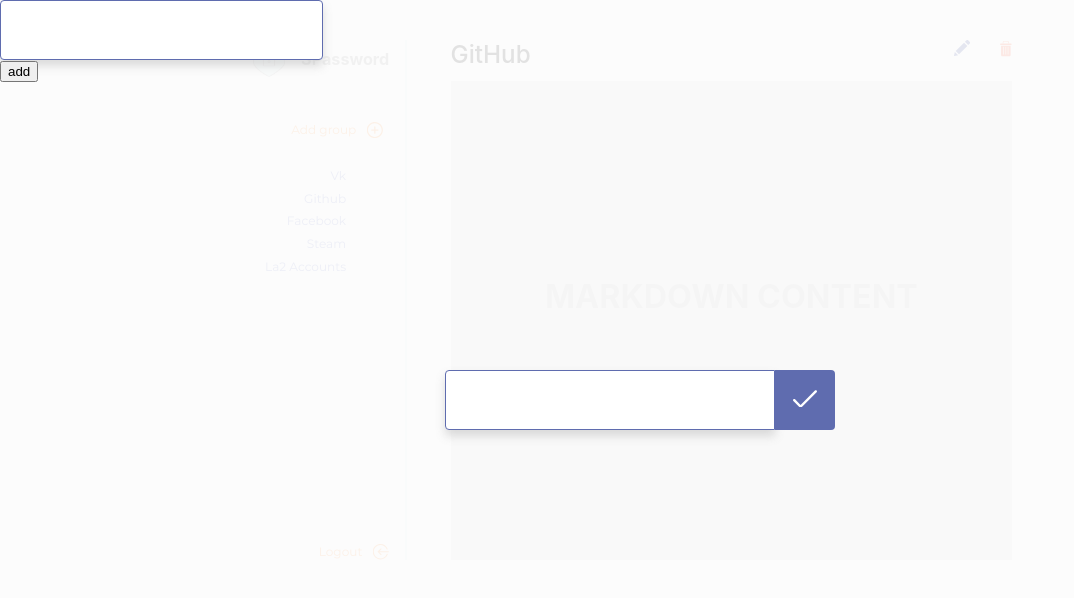
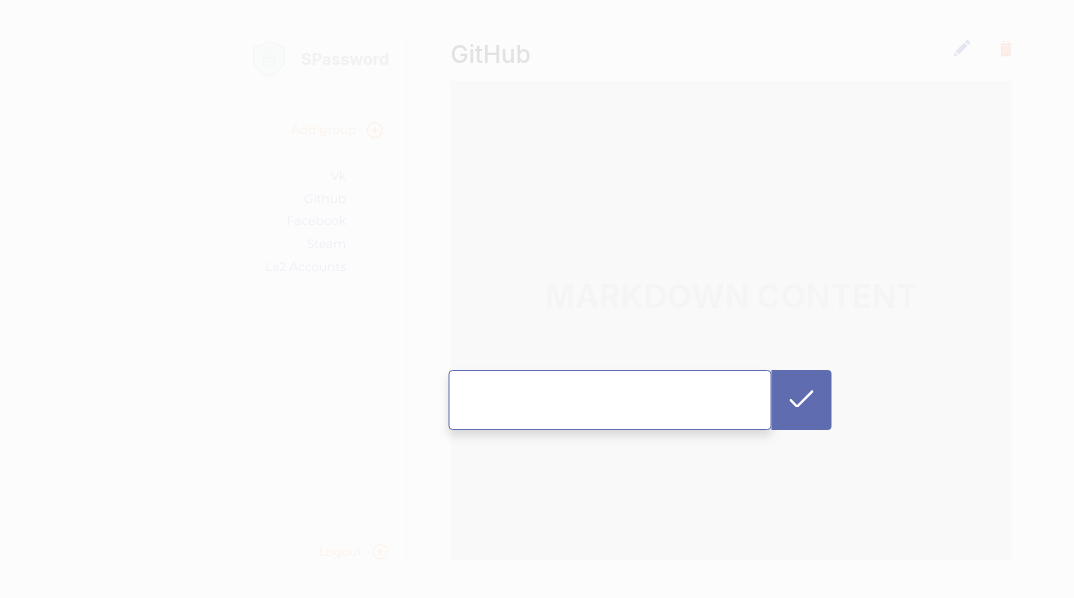
Before and after one commit to AlexandrVinogradov/SPassword-React-Redux, a React (Create React App) app: page /main in a window 1280 px wide. Both pictures are taken after a click on the button "Add group". Shown: the top 598 px of the page, without its empty margins (0-1074 px from the left). Built offline with nearby package versions, Linux system fonts and the light colour scheme.

Commit message:
fix redux-form

```diff
--- a/src/components/Main/Main.jsx
+++ b/src/components/Main/Main.jsx
@@ -1,13 +1,11 @@
 import React from 'react'
-import { Field, reduxForm } from 'redux-form'
 import { NavLink } from 'react-router-dom'
 import style from './Main.module.scss'
 import shield from '../../img/shield.png'
 import NavListBar from './NavListBar/NavListBar'
 import SVGIcon from '../../SVGIcons'
 import Interface from './Interface/Interface'
-
-import { Input } from '../common/FormsControls/FormControls'
+import ModalAdd from './ModalAdd/ModalAdd'
 
 class Main extends React.Component {
   constructor() {
@@ -28,37 +26,26 @@ class Main extends React.Component {
   }
 
   onAddGroup = value => {
-    this.props.addGroup(value.customInput)
-    console.log(value.customInput);
+    const { addGroup } = this.props
+    addGroup(value.customInput)
   }
 
   render() {
     const { showModal } = this.state
+    const { groups } = this.props
 
     // redux-form
-    const groupElement = this.props.groups.map(g => <GroupElement id={g.id} key={g.id} groups={g.groups} />)
+    const groupElement = groups.map(g => <GroupElement id={g.id} key={g.id} groups={g.groups} />)
 
     return (
       <main className={style.Main}>
         {showModal ? (
-          <div
-            onKeyDown={this.handleClick} // resolve the question
-            tabIndex={0}
-            role="button"
-            id="modal"
-            onClick={this.handleCloseModal}
-            className={style.addGroup__popup_container}
-            isOpen={showModal}
-          >
-            <GroupReduxForm onSubmit={this.onAddGroup} group={this.props.groups} />
-
-            <div id="popup" className={style.addGroup__popup_content}>
-              <input />
-              <button type="button">
-                <SVGIcon className={style.checkMark_btn__icon} name="checkMark" />
-              </button>
-            </div>
-          </div>
+          <ModalAdd
+            showModal={showModal}
+            handleCloseModal={this.handleCloseModal}
+            onAddGroup={this.onAddGroup}
+            groups={groups}
+          />
         ) : null}
 
         <section className={style.sidebar}>
@@ -72,7 +59,7 @@ class Main extends React.Component {
             <SVGIcon className={style.circle_btn__icon} name="addGroup" />
           </button>
 
-          <NavListBar groups={this.props.groups} />
+          <NavListBar groups={groups} />
 
           <NavLink className={`${style.circle_btn} ${style.circle_btn__logout}`} to="/login">
             <p>Logout</p>
@@ -89,22 +76,10 @@ class Main extends React.Component {
 export default Main
 
 const GroupElement = props => {
+  const { groups } = props
   return (
     <div>
-      <li>{props.groups}</li>
+      <li>{groups}</li>
     </div>
   )
 }
-
-const GroupForm = props => {
-  return (
-    <form onSubmit={props.handleSubmit}>
-      <div>
-        <Field component={Input} name="customInput" />
-        <button>add</button>
-      </div>
-    </form>
-  )
-}
-
-const GroupReduxForm = reduxForm({ form: 'my redux form' })(GroupForm)
--- a/src/components/Main/Main.module.scss
+++ b/src/components/Main/Main.module.scss
@@ -75,51 +75,4 @@
       right: get-vw(24px);
     }
   }
-
-  // need encapsulation
-  .addGroup__popup_container {
-    width: 100%;
-    height: 100%;
-    position: absolute;
-    background: rgba(252, 252, 252, 0.85);
-    left: 0;
-    top: 0;
-    z-index: 1;
-
-    .addGroup__popup_content {
-      display: flex;
-      max-width: 390px;
-      max-height: 60px;
-      top: 50%;
-      left: 50%;
-      position: absolute;
-      transform: translate(-50%, -50%);
-
-      & > input {
-        border-radius: 4px 0px 0px 4px;
-        width: 330px;
-      }
-      & > button {
-        @include min-width(768px) {
-          background: #5f6caf;
-          border-radius: 0px 4px 4px 0px;
-          width: get-vw1230(60px);
-          height: get-vw1230(60px);
-          border: none;
-        }
-        @include min-width(1230px) {
-          width: 60px;
-          height: 60px;
-        }
-      }
-      .checkMark_btn__icon {
-        width: 24px;
-        height: 17.6px;
-
-        & path {
-          fill: #FFFF;
-        }
-      }
-    }
-  }
 }
--- /dev/null
+++ b/src/components/Main/ModalAdd/ModalAdd.jsx
@@ -0,0 +1,45 @@
+import React from 'react'
+import { Field, reduxForm } from 'redux-form'
+import { Input } from '../../common/FormsControls/FormControls'
+import SVGIcon from '../../../SVGIcons'
+
+import style from './ModalAdd.module.scss'
+
+const ModalAdd = props => {
+  const { handleClick, handleCloseModal, showModal, groups, onAddGroup } = props
+  console.log(props);
+  return (
+    <div
+      onKeyDown={handleClick} // resolve the question
+      tabIndex={0}
+      role="button"
+      id="modal"
+      onClick={handleCloseModal}
+      className={style.addGroup__popup_container}
+      isOpen={showModal}
+    >
+      <GroupReduxForm onSubmit={onAddGroup} group={groups} />
+    </div>
+  )
+}
+
+const GroupForm = props => {
+  const { handleSubmit } = props
+  return (
+    <form onSubmit={handleSubmit}>
+      <div>
+        <div id="popup" className={style.addGroup__popup_content}>
+          <Field component={Input} name="customInput" />
+
+          <button type="submit">
+            <SVGIcon className={style.checkMark_btn__icon} name="checkMark" />
+          </button>
+        </div>
+      </div>
+    </form>
+  )
+}
+
+const GroupReduxForm = reduxForm({ form: 'my redux form' })(GroupForm)
+
+export default ModalAdd
--- /dev/null
+++ b/src/components/Main/ModalAdd/ModalAdd.module.scss
@@ -0,0 +1,50 @@
+@import "../../../scss/mixins.scss";
+
+
+.addGroup__popup_container {
+  width: 100%;
+  height: 100%;
+  position: absolute;
+  background: rgba(252, 252, 252, 0.85);
+  left: 0;
+  top: 0;
+  z-index: 1;
+
+  .addGroup__popup_content {
+    display: flex;
+    max-width: 390px;
+    max-height: 60px;
+    top: 50%;
+    left: 50%;
+    position: absolute;
+    transform: translate(-50%, -50%);
+
+    & > input {
+      border-radius: 4px 0px 0px 4px;
+      width: 330px;
+    }
+    & > button {
+      @include min-width(768px) {
+        background: #5f6caf;
+        border-radius: 0px 4px 4px 0px;
+        width: get-vw1230(60px);
+        height: get-vw1230(60px);
+        border: none;
+      }
+      @include min-width(1230px) {
+        width: 60px;
+        height: 60px;
+      }
+    }
+  }
+}
+
+
+.checkMark_btn__icon {
+  width: 24px;
+  height: 17.6px;
+
+  & path {
+    fill: #FFFF;
+  }
+}
```
Also changed, not shown: src/redux/main-reducer.js (line endings or trailing spaces).
